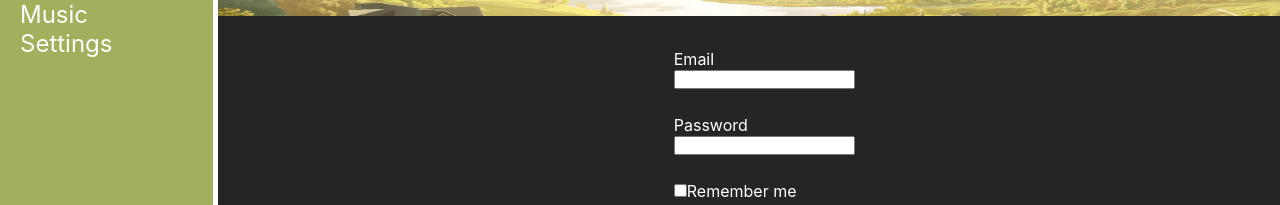
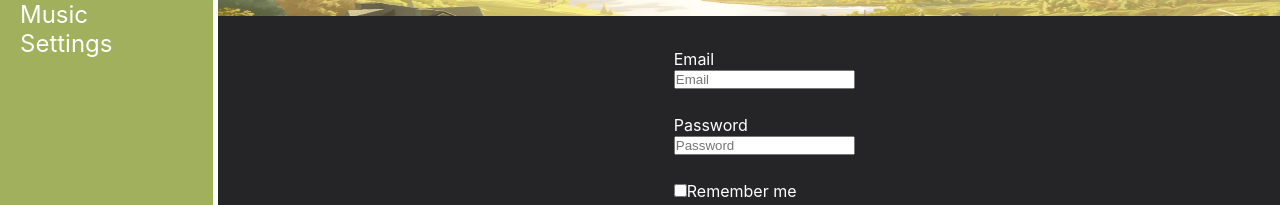
Before and after one commit to IrinaMartArm/my-samurai-way, a React (Create React App) app: page /login in a window 1280 px wide. Shown: the part 199-404 px from the top of the page. Built offline with nearby package versions, Linux system fonts and the light colour scheme; no server answers.

Commit message:
validation for Login

```diff
--- a/src/Utils/Validators.ts
+++ b/src/Utils/Validators.ts
@@ -6,3 +6,6 @@ export const required = (value: string) => {
 export const maxLengthCreator = (length: number) => (value: string) => {
     if(value.length > length) return `Max length is ${length} symbols!`
 }
+export const minLengthCreator = (length: number) => (value: string) => {
+    if(value.length > length) return `Min length is ${length} symbols!`
+}
--- a/src/components/Input.tsx
+++ b/src/components/Input.tsx
@@ -6,6 +6,7 @@ type PropsType = {
     input: object
     meta: {
         error: string
+        touched: boolean
     }
     value: string
     onBlur?: () => void
@@ -13,21 +14,25 @@ type PropsType = {
 }
 
 export const Input: React.FC<PropsType> = ({input, meta, ...props}) => {
-
+    const hasError = meta.error && meta.touched
     return (
         <>
-            <input type="text"
+            <StyledInput type="text"
+                         {...input} {...props}
                    value={props.value}
                    onBlur={props.onBlur}
                    autoFocus={props.autoFocus}
             />
-            {meta.error && <Error>{meta.error}</Error>}
+            {hasError && <Error>{meta.error}</Error>}
         </>
     );
 }
 
 const Error = styled.div`
     color: red;
+`
+const StyledInput = styled.input`
+
 `
 
 
--- a/src/layaut/Login/Login.tsx
+++ b/src/layaut/Login/Login.tsx
@@ -3,6 +3,7 @@ import React from "react";
 import {Button} from "../../components/Button";
 import styled from "styled-components";
 import {Input} from "../../components/Input";
+import {minLengthCreator, required} from "../../Utils/Validators";
 
 
 type FormData = {
@@ -10,17 +11,25 @@ type FormData = {
     password: string
     rememberMe: boolean
 }
-
+const minLength = minLengthCreator(10)
 const LoginForm: React.FC<InjectedFormProps<FormData>> = (props) => {
     return (
         <StyledForm onSubmit={props.handleSubmit}>
             <label>
                 Email
-                <Field placeholder={'Email'} name={'email'} component={Input}/>
+                <Field placeholder={'Email'}
+                       name={'email'}
+                       component={Input}
+                       validate={[required]}
+                />
             </label>
             <label>
                 Password
-                <Field placeholder={'Password'} name={'password'} component={Input}/>
+                <Field placeholder={'Password'}
+                       name={'password'}
+                       component={Input}
+                       validate={[required, minLength]}
+                />
             </label>
             <label>
                 <Field type={"checkbox"} name={'rememberMe'} component={"input"}/>
--- a/src/layaut/main/profilePage/profileInfo/ProfileStatus.tsx
+++ b/src/layaut/main/profilePage/profileInfo/ProfileStatus.tsx
@@ -1,4 +1,4 @@
-import {Input} from "../../../../components/Input";
+import {Input2} from "../../../../components/Input";
 import React from "react";
 
 export class ProfileStatus extends React.Component<PropsType> {
@@ -35,7 +35,7 @@ export class ProfileStatus extends React.Component<PropsType> {
                 {!this.state.editMode &&
                     <div onDoubleClick={this.activateEditMode}>Status:  {this.props.status}</div>}
                 {this.state.editMode &&
-                    <Input value={this.state.status}
+                    <Input2 value={this.state.status}
                            autoFocus={true}
                            onBlur={this.deActivateEditMode}
                            setValue={this.onStatusChangeHandler}
```
